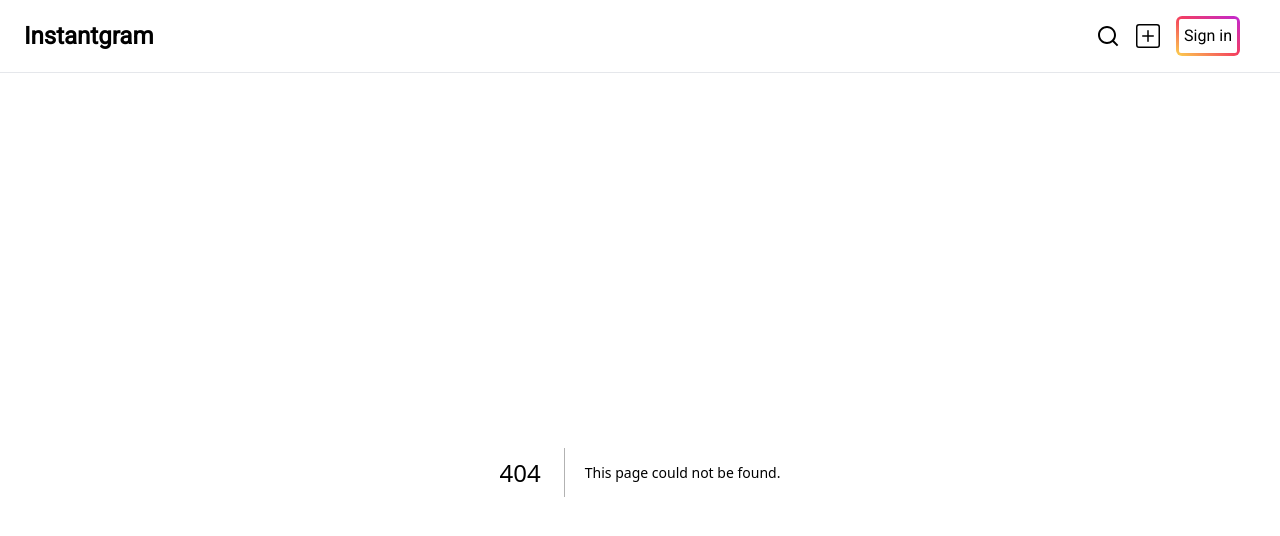
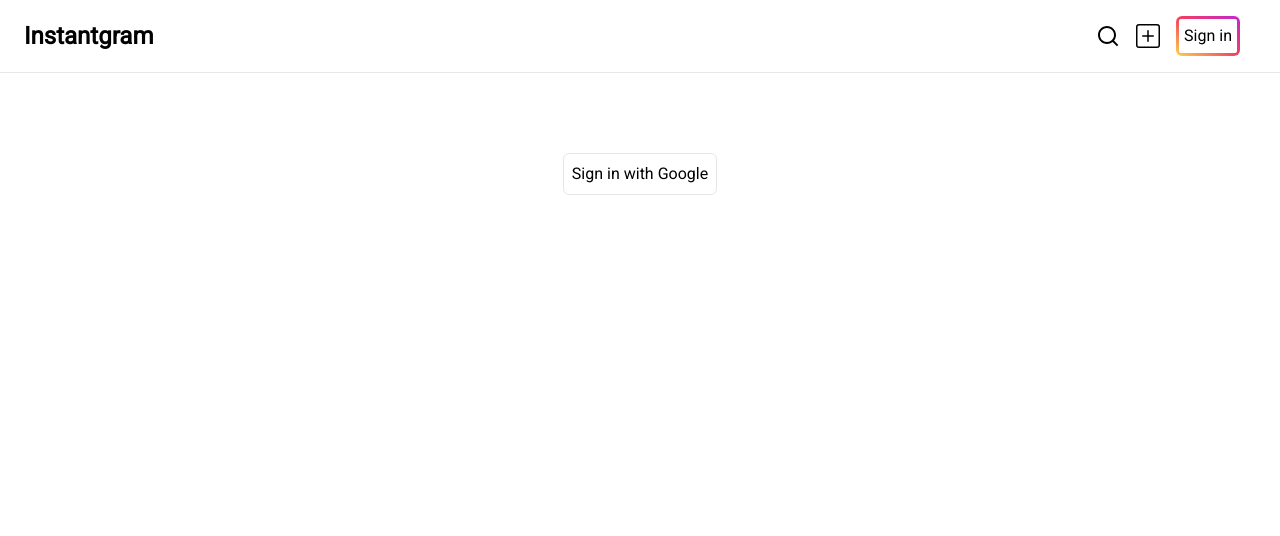
Before and after one commit to heywon0909/instantgram-app, a Next.js app: page /login in a window 1280 px wide. Before the commit this address had no page. Shown: the top 536 px of the page. Built offline with nearby package versions, Linux system fonts and the light colour scheme; some icons are missing.

Commit message:
Revert "feat: login route 제거"
This reverts commit 908e6baa6277c7f6599956347dc6d1084f51c372.

```diff
--- /dev/null
+++ b/src/app/login/page.tsx
@@ -0,0 +1,22 @@
+'use client';
+import { signIn } from 'next-auth/react';
+
+export default function LoginPage() {
+  const handleLogin = async () => {
+    await signIn('google')
+      .then(res => {
+        console.log('signIn response', res);
+        return res;
+      })
+      .catch(err => {
+        console.error('signIn error', err);
+      });
+  };
+  return (
+    <section className="flex flex-col items-center justify-center mt-20">
+      <button className="p-2 border rounded-md" onClick={handleLogin}>
+        Sign in with Google
+      </button>
+    </section>
+  );
+}
```
